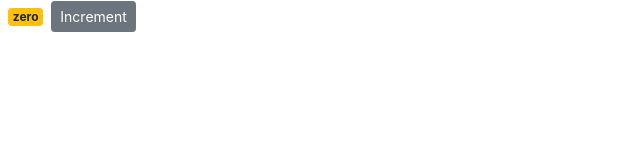
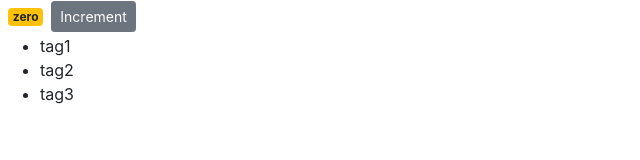
Before and after one commit to MuhammedMujahid/Shopping-Cart-React-App, a React (Create React App) app: page / in a window 1280 px wide. Shown: the top 160 px of the page, without its empty margins (0-640 px from the left). Built offline with nearby package versions, Linux system fonts and the light colour scheme.

Commit message:
binded this

```diff
--- a/src/components/counter.jsx
+++ b/src/components/counter.jsx
@@ -2,21 +2,53 @@ import React, { Component } from "react";
 
 class Counter extends Component {
   state = {
-    count: 0
+    count: 0,
+    tags: ["tag1", "tag2", "tag3"]
   };
+
+  //   constructor(){
+  //       super();
+  //       this.handleIncrement = this.handleIncrement.bind(this); //since "this" keyword is defined here, you can perma bind it to use in a function
 
   //   styles = {
   //     fontSize: 50,
   //     fontWeight: "bold"
   //   };
+  renderTags() {
+    if (this.state.tags.length === 0) {
+      return <p>GG NO RE, ARRAY IS EMPTY</p>;
+    }
+
+    return (
+      <ul>
+        {this.state.tags.map(tag => (
+          <li key={tag}>{tag}</li> // dynamically renders list by using map function, added key to uniquely identify elements.
+          // only necessary to uniquely identify within a list
+        ))}
+      </ul>
+    );
+  }
+
+  handleIncrement = () => {
+    console.log("WOW MUCH INCREMENT", this);
+  };
   render() {
     return (
       <div>
         <span className={this.getBadgeClasses()}>{this.formatCount()}</span>
-        <button className="btn btn-secondary btn-sm">Increment</button>
+        <button
+          onClick={this.handleIncrement} //NOTE: passed reference instead of call for onClick
+          className="btn btn-secondary btn-sm"
+        >
+          Increment
+        </button>
+
+        {this.renderTags()}
       </div>
     );
   }
+
+  //helper methods
   getBadgeClasses() {
     let classes = "badge m-2 badge-";
     classes += this.state.count === 0 ? "warning" : "primary";
```
